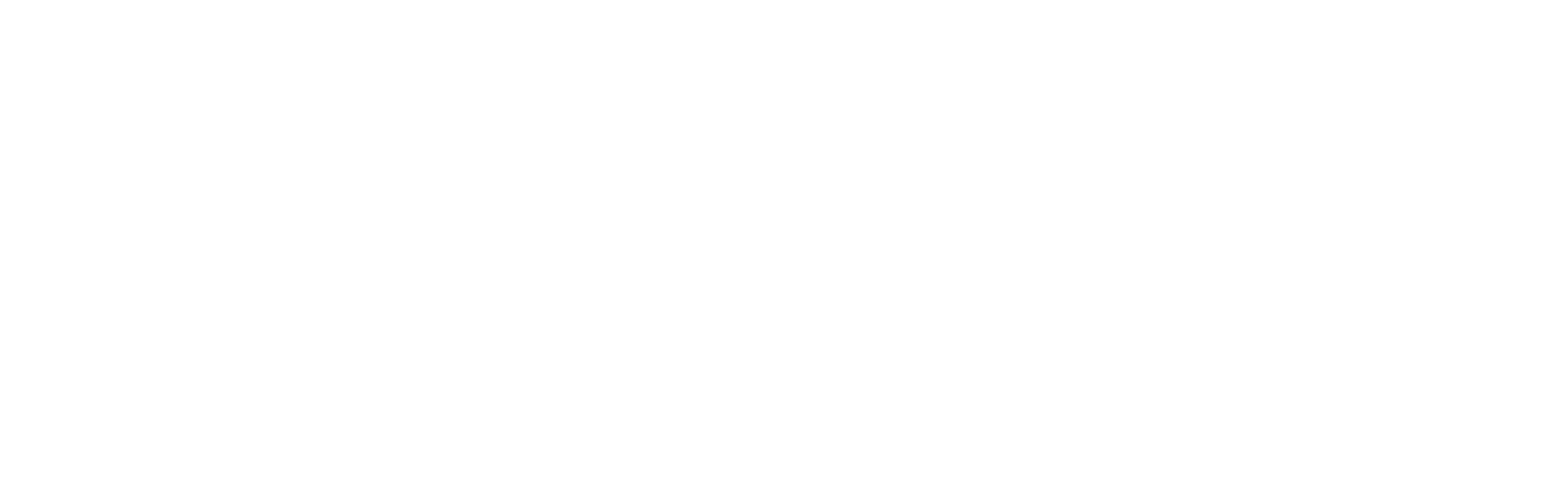
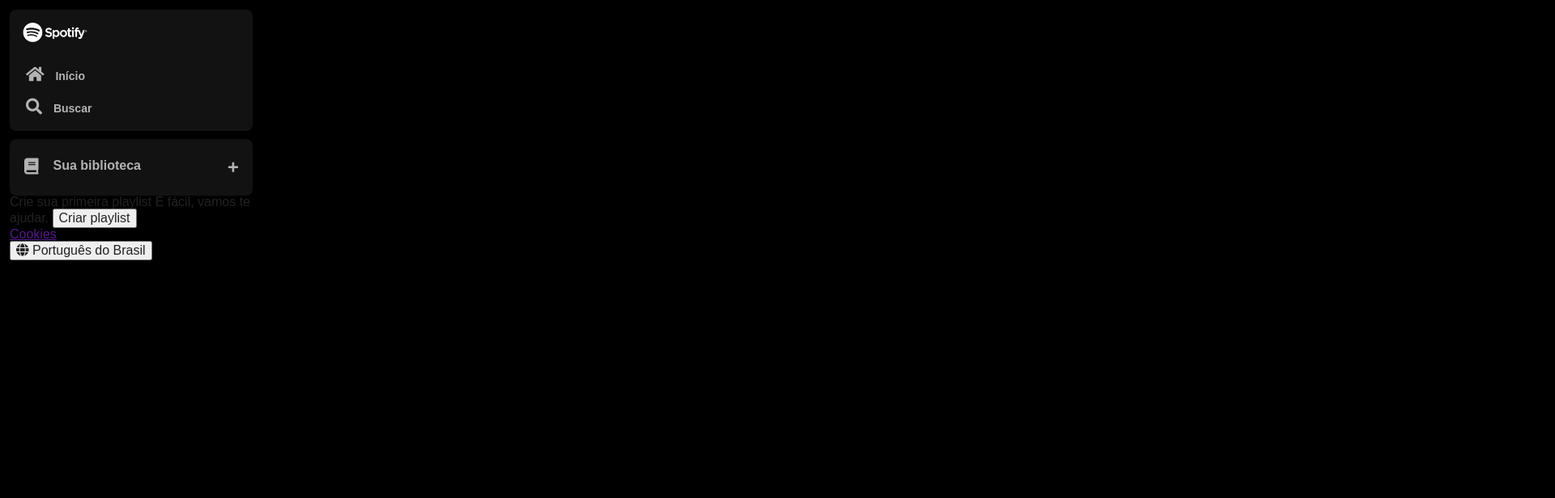
Before and after one commit to diogoberner/spotify-imersao, a plain HTML site: page index.html in a window 1280 px wide. Shown: the top 616 px of the page at 81% size, 1920 px wide, since content can reach past the window. Drawn offline with Linux system fonts and the light colour scheme; files that its build step writes are made by us from their sources.

Commit message:
sidebar css started

```diff
--- a/index.html
+++ b/index.html
@@ -4,10 +4,20 @@
 <head>
     <meta charset="UTF-8">
     <meta name="viewport" content="width=device-width, initial-scale=1.0">
-    <link rel="stylesheet" href="/reset.css">
-    <link rel="stylesheet" href="/styles.css">
+
+    <title>Spotify - Imersão Front-End Alura</title>
+    <link rel="shortcut icon" href="./src/assets/icons/favicon.png" type="image/x-icon" />
+
+    <link rel="stylesheet" href="./src/styles/reset.css">
+    <link rel="stylesheet" href="./src/styles/vars.css">
+    <link rel="stylesheet" href="./src/styles/aside-footer.css">
+
+    <link rel="stylesheet" href="https://use.fontawesome.com/releases/v5.15.4/css/solid.css"
+        integrity="sha384-Tv5i09RULyHKMwX0E8wJUqSOaXlyu3SQxORObAI08iUwIalMmN5L6AvlPX2LMoSE" crossorigin="anonymous" />
+    <link rel="stylesheet" href="https://use.fontawesome.com/releases/v5.15.4/css/fontawesome.css"
+        integrity="sha384-jLKHWM3JRmfMU0A5x5AkjWkw/EYfGUAGagvnfryNV3F9VqM98XiIH7VBGVoxVSc7" crossorigin="anonymous" />
+
     <script defer src="/main.js"></script>
-    <title>Spotify - Imersão Front-End Alura</title>
 </head>
 
 <body>
@@ -18,6 +28,20 @@
                     <img src="./src/assets/icons/logo-spotify.png" alt="logo do spotify">
                 </a>
             </div>
+            <ul>
+                <li>
+                    <a href="">
+                        <span class="fa fa-home"></span>
+                        <span>Início</span>
+                    </a>
+                </li>
+                <li>
+                    <a href="">
+                        <span class="fa fa-search"></span>
+                        <span>Buscar</span>
+                    </a>
+                </li>
+            </ul>
         </nav>
         <div class="library">
             <div class="library__content">
--- a/src/styles/aside-footer.css
+++ b/src/styles/aside-footer.css
@@ -0,0 +1,100 @@
+body {
+    background-color: var(--black-bg);
+    font-family: var(--font-dm-sans);
+}
+
+.sidebar {
+    position: fixed;
+    left: 0;
+    top: 0;
+    width: 300px;
+    background-color: var(--black-bg);
+    padding: 12px;
+}
+
+.sidebar .logo {
+    background-color: var(--light-black-bg);
+    display: flex;
+    border-radius: 8px;
+    padding: 16px 0 0 16px;
+}
+
+.sidebar .logo img {
+    width: 80px;
+}
+
+.sidebar__navigation {
+    background-color: var(--light-black-bg);
+    border-radius: 8px;
+    cursor: pointer;
+}
+
+.sidebar nav ul {
+    list-style: none;
+    margin-top: 20px;
+    padding: 0px 20px 10px 20px;
+}
+
+.sidebar nav ul li {
+    padding: 10px 0px;
+}
+
+.sidebar nav ul li a {
+    color: var(--light-gray);
+    text-decoration: none;
+    font-weight: 600;
+    font-size: 14px;
+}
+
+.sidebar nav ul li .fa {
+    font-size: 20px;
+    margin-right: 10px;
+    font-weight: 300;
+}
+
+.sidebar nav ul li a:hover {
+    color: var(--white);
+}
+
+.library {
+    background-color: var(--light-black-bg);
+    border-radius: 8px;
+    display: flex;
+    justify-content: space-between;
+    padding: 4px 8px;
+    color: var(--light-gray);
+    font-weight: 600;
+    font-size: 14px;
+    margin-top: 10px;
+    flex-direction: column;
+}
+
+.library__content {
+    display: flex;
+    justify-content: space-between;
+}
+
+.library .library__button {
+    margin-right: 10px;
+    color: var(--light-gray);
+    background-color: transparent;
+    border: 0px;
+    font-size: 1rem;
+    font-weight: 700;
+    text-align: center;
+    text-decoration: none;
+    text-transform: none;
+    padding: 20px 10px;
+    display: flex;
+}
+
+.library .library__button .fa {
+    font-size: 20px;
+    margin-right: 10px;
+    font-weight: 300;
+    padding-right: 8px;
+}
+
+.library .library__content .fa-plus {
+    margin: 24px 10px;
+}
--- /dev/null
+++ b/src/styles/vars.css
@@ -0,0 +1,7 @@
+:root {
+    --font-dm-sans: "DM Sans", sans-serif;
+    --black-bg: #000;
+    --light-black-bg: #121212;
+    --light-gray: #b3b3b3;
+    --white: #fff;
+}
```
